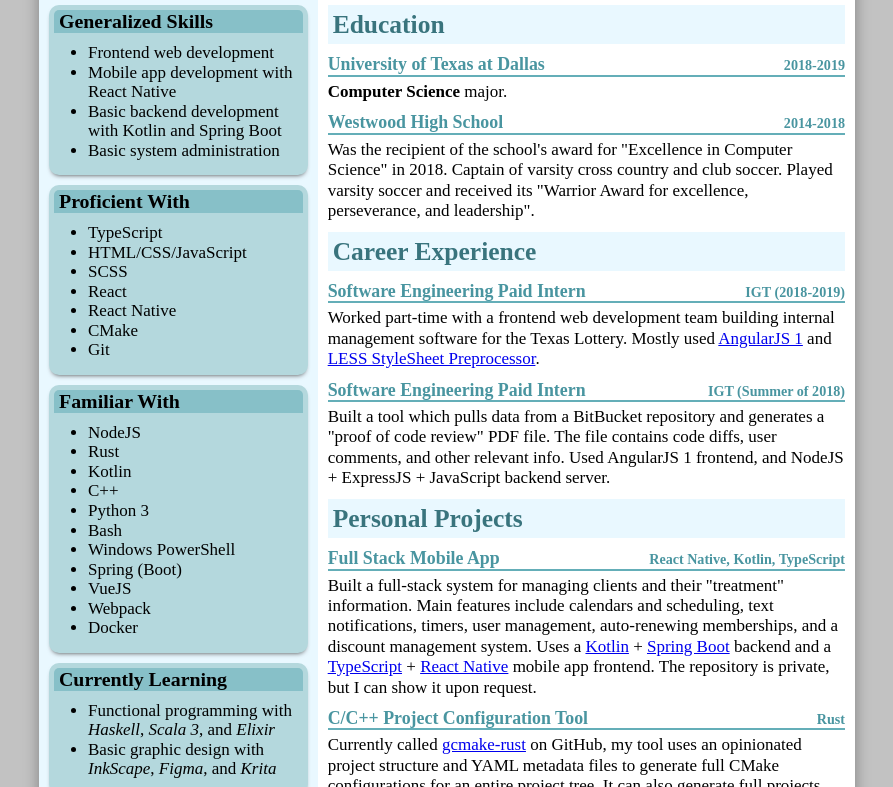
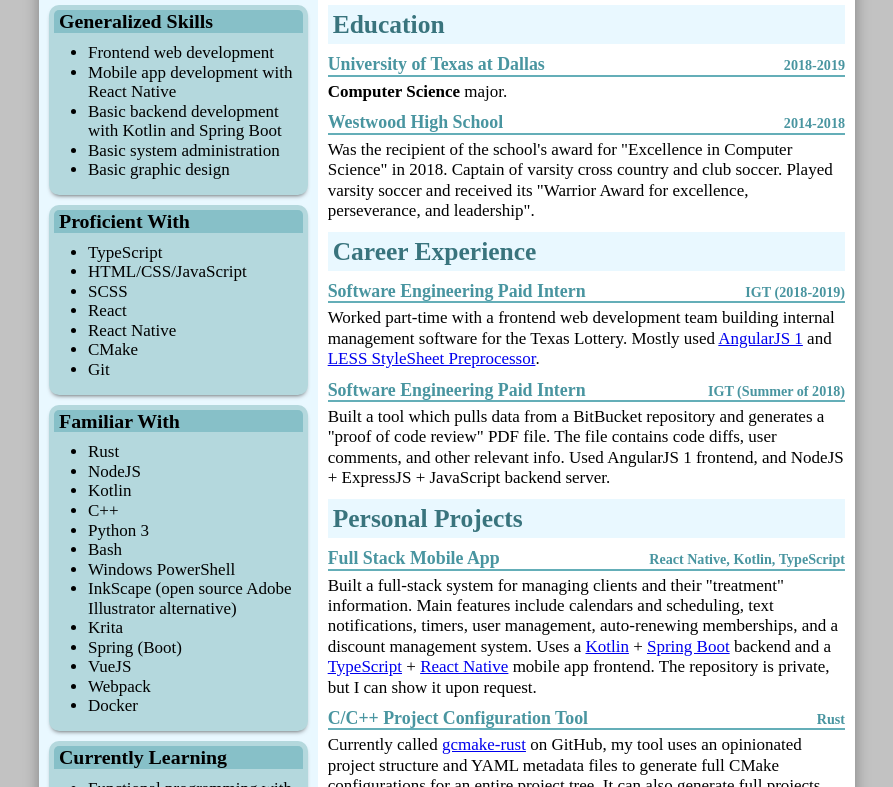
Before and after one commit to scupit/SkylarCupitResume, a website built with Vite: page index.html in a window 1280 px wide. Shown: the part 165-952 px from the top of the page, without its empty margins (193-1086 px from the left). Built offline with nearby package versions, Linux system fonts and the light colour scheme.

Commit message:
Include graphic design information

```diff
--- a/index.html
+++ b/index.html
@@ -159,6 +159,7 @@
               <li>Mobile app development with React Native</li>
               <li>Basic backend development with Kotlin and Spring Boot</li>
               <li>Basic system administration</li>
+              <li>Basic graphic design</li>
             </ul>
           </div>
           <div class="tools-list-container">
@@ -177,13 +178,15 @@
           <div class="tools-list-container">
             <h3>Familiar With</h3>
             <ul>
+              <li>Rust</li>
               <li>NodeJS</li>
-              <li>Rust</li>
               <li>Kotlin</li>
               <li>C++</li>
               <li>Python 3</li>
               <li>Bash</li>
               <li>Windows PowerShell</li>
+              <li>InkScape (open source Adobe Illustrator alternative)</li>
+              <li>Krita</li>
               <li>Spring (Boot)</li>
               <li>VueJS</li>
               <li>Webpack</li>
@@ -195,7 +198,7 @@
             <h3>Currently Learning</h3>
             <ul>
               <li>Functional programming with <i>Haskell</i>, <i>Scala 3</i>, and <i>Elixir</i></li>
-              <li>Basic graphic design with <i>InkScape</i>, <i>Figma</i>, and <i>Krita</i></li>
+              <li>UI Prototyping with <i>Figma</i></li>
             </ul>
           </div>
         </div>
```
